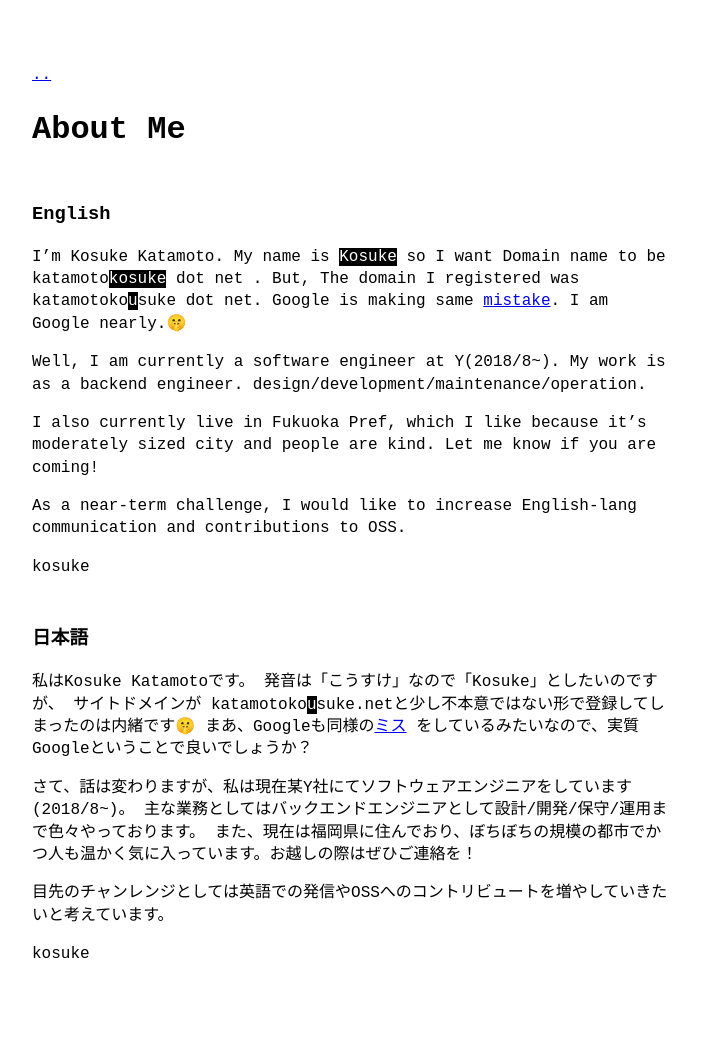
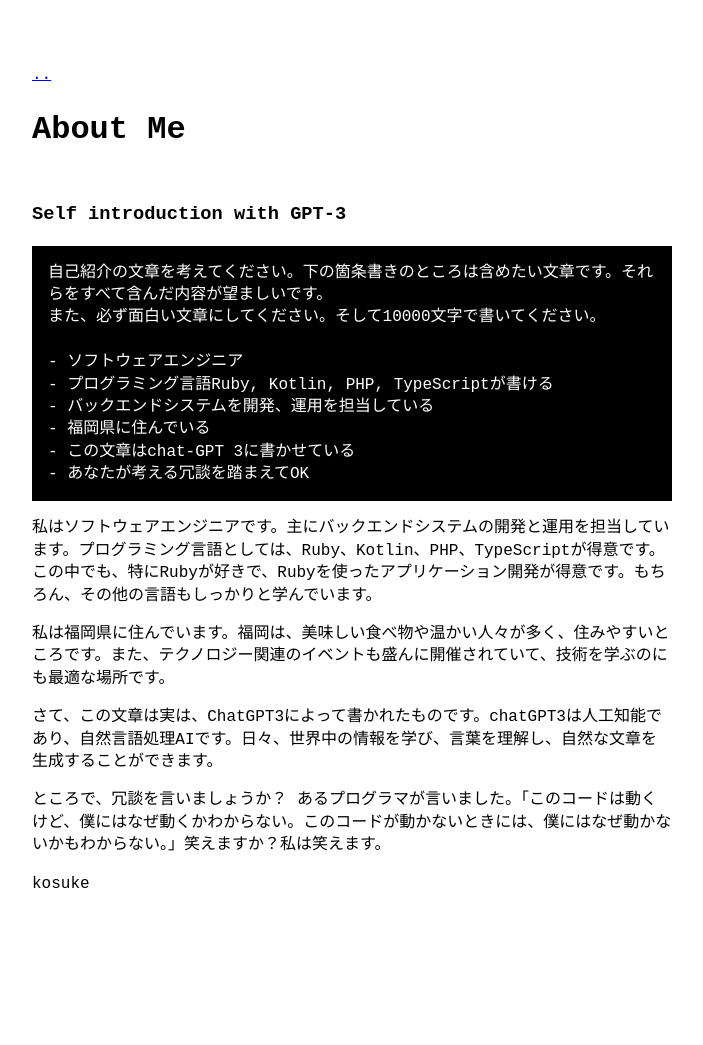
Before and after one commit to katamotokosuke/katamotokosuke.github.io, a Jekyll site: the page built from about.markdown, in a window 1280 px wide. Shown: the whole page, without its empty margins (288-991 px from the left). Built offline with Jekyll 4.4.1, drawn with Linux system fonts in a browser that asks for light colours; after the commit the page ends 975 px from its top, so only the background shows below that.

Commit message:
change about me

````diff
--- a/about.markdown
+++ b/about.markdown
@@ -4,33 +4,24 @@ title: About Me
 permalink: /about/
 ---
 
-### English
-I'm Kosuke Katamoto.
-My name is `Kosuke` so I want Domain name to be katamoto`kosuke` dot net .
-But, The domain I registered was katamotoko`u`suke dot net. Google is making same [mistake](https://xn--l8je4fxbbxc7s3i7myivhl858f.xn--rhqv96g/google/).
-I am Google nearly.🤫
+### Self introduction with GPT-3
+```
+自己紹介の文章を考えてください。下の箇条書きのところは含めたい文章です。それらをすべて含んだ内容が望ましいです。
+また、必ず面白い文章にしてください。そして10000文字で書いてください。
 
-Well, I am currently a software engineer at Y(2018/8~).
-My work is as a backend engineer. design/development/maintenance/operation.
+- ソフトウェアエンジニア
+- プログラミング言語Ruby, Kotlin, PHP, TypeScriptが書ける
+- バックエンドシステムを開発、運用を担当している
+- 福岡県に住んでいる
+- この文章はchat-GPT 3に書かせている
+- あなたが考える冗談を踏まえてOK
+```
+私はソフトウェアエンジニアです。主にバックエンドシステムの開発と運用を担当しています。プログラミング言語としては、Ruby、Kotlin、PHP、TypeScriptが得意です。この中でも、特にRubyが好きで、Rubyを使ったアプリケーション開発が得意です。もちろん、その他の言語もしっかりと学んでいます。
 
-I also currently live in Fukuoka Pref, which I like because it's moderately sized city and people are kind.
-Let me know if you are coming!
+私は福岡県に住んでいます。福岡は、美味しい食べ物や温かい人々が多く、住みやすいところです。また、テクノロジー関連のイベントも盛んに開催されていて、技術を学ぶのにも最適な場所です。
 
-As a near-term challenge, I would like to increase English-lang communication and contributions to OSS.
+さて、この文章は実は、ChatGPT3によって書かれたものです。chatGPT3は人工知能であり、自然言語処理AIです。日々、世界中の情報を学び、言葉を理解し、自然な文章を生成することができます。
+
+ところで、冗談を言いましょうか？ あるプログラマが言いました。「このコードは動くけど、僕にはなぜ動くかわからない。このコードが動かないときには、僕にはなぜ動かないかもわからない。」笑えますか？私は笑えます。
 
 kosuke
-
-### 日本語
-
-私はKosuke Katamotoです。
-発音は「こうすけ」なので「Kosuke」としたいのですが、 サイトドメインが katamotoko`u`suke.netと少し不本意ではない形で登録してしまったのは内緒です🤫
-まあ、Googleも同様の[ミス](https://xn--l8je4fxbbxc7s3i7myivhl858f.xn--rhqv96g/google/) をしているみたいなので、実質Googleということで良いでしょうか？
-
-さて、話は変わりますが、私は現在某Y社にてソフトウェアエンジニアをしています(2018/8~)。
-主な業務としてはバックエンドエンジニアとして設計/開発/保守/運用まで色々やっております。
-また、現在は福岡県に住んでおり、ぼちぼちの規模の都市でかつ人も温かく気に入っています。お越しの際はぜひご連絡を！
-
-目先のチャンレンジとしては英語での発信やOSSへのコントリビュートを増やしていきたいと考えています。
-
-
-kosuke
````
